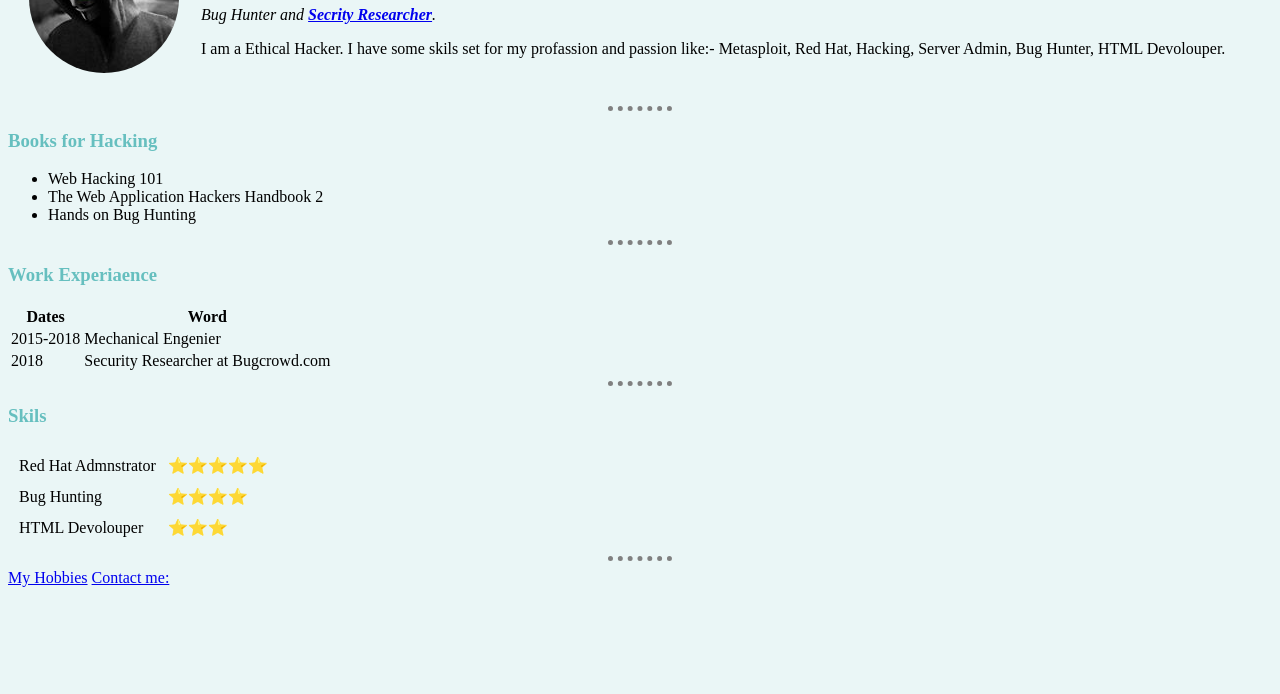
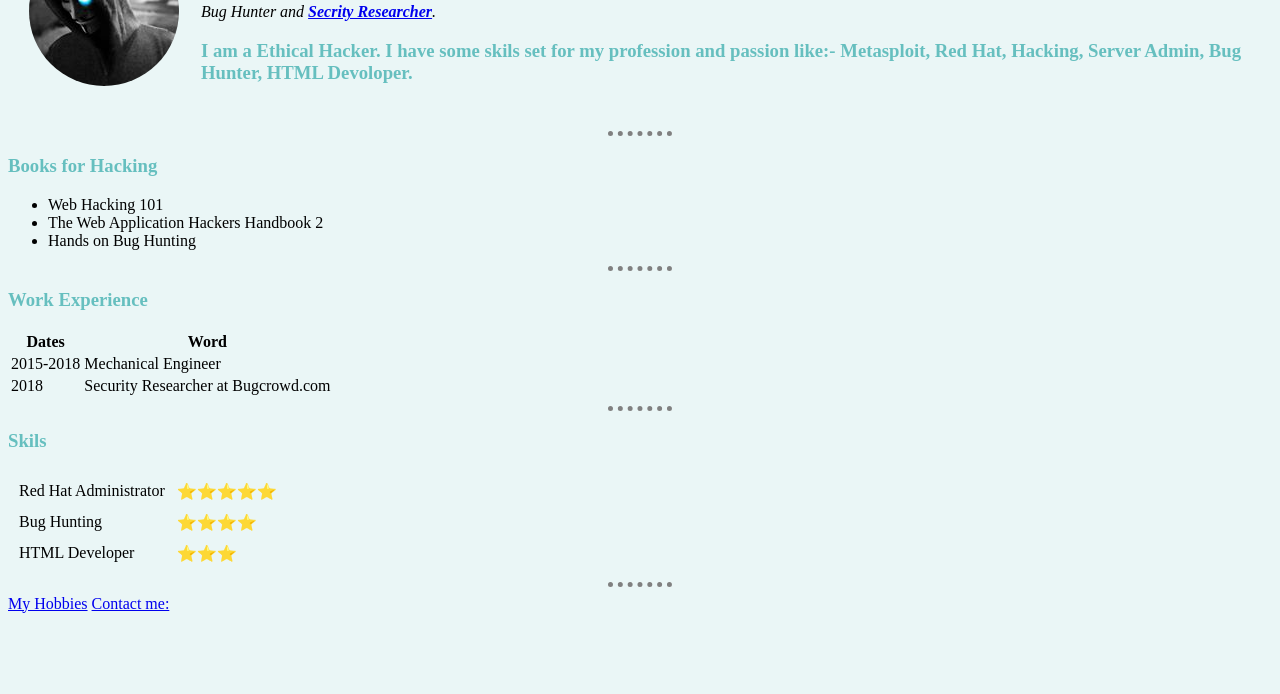
Before and after one commit to monupareeklg/cv2, a plain HTML site: page index.html in a window 1280 px wide. Shown: the part 106-800 px from the top of the page. Drawn offline with Linux system fonts and the light colour scheme.

Commit message:
Update index.html

```diff
--- a/index.html
+++ b/index.html
@@ -16,9 +16,9 @@
                 <h1>HackerBoy404</h1>
                 <p><em>Bug Hunter and <strong><a href="https://www.bugcrowd.com/HACKERBOY404">Secrity Researcher</a></strong>.</em>
                 </p>
-                <p>I am a Ethical Hacker. I have some skils set for my profassion and passion like:- Metasploit, Red
+                <h3>I am a Ethical Hacker. I have some skils set for my profession and passion like:- Metasploit, Red
                     Hat, Hacking,
-                    Server Admin, Bug Hunter, HTML Devolouper.</p>
+                    Server Admin, Bug Hunter, HTML Devoloper.</h3>
             </td>
         </tr>
     </table>
@@ -30,7 +30,7 @@
         <li>Hands on Bug Hunting</li>
     </ul>
     <hr>
-    <h3>Work Experiaence</h3>
+    <h3>Work Experience</h3>
     <table>
         <thead>
             <tr>
@@ -41,7 +41,7 @@
         <tbody>
             <tr>
                 <td>2015-2018</td>
-                <td>Mechanical Engenier</td>
+                <td>Mechanical Engineer</td>
             </tr>
             <tr>
                 <td>2018</td>
@@ -53,7 +53,7 @@
     <h3>Skils</h3>
     <table cellspacing="10">
         <tr>
-            <td>Red Hat Admnstrator</td>
+            <td>Red Hat Administrator</td>
             <td>⭐⭐⭐⭐⭐</td>
         </tr>
         <tr>
@@ -61,7 +61,7 @@
             <td>⭐⭐⭐⭐</td>
         </tr>
         <tr>
-            <td>HTML Devolouper</td>
+            <td>HTML Developer</td>
             <td>⭐⭐⭐</td>
         </tr>
     </table>
```
